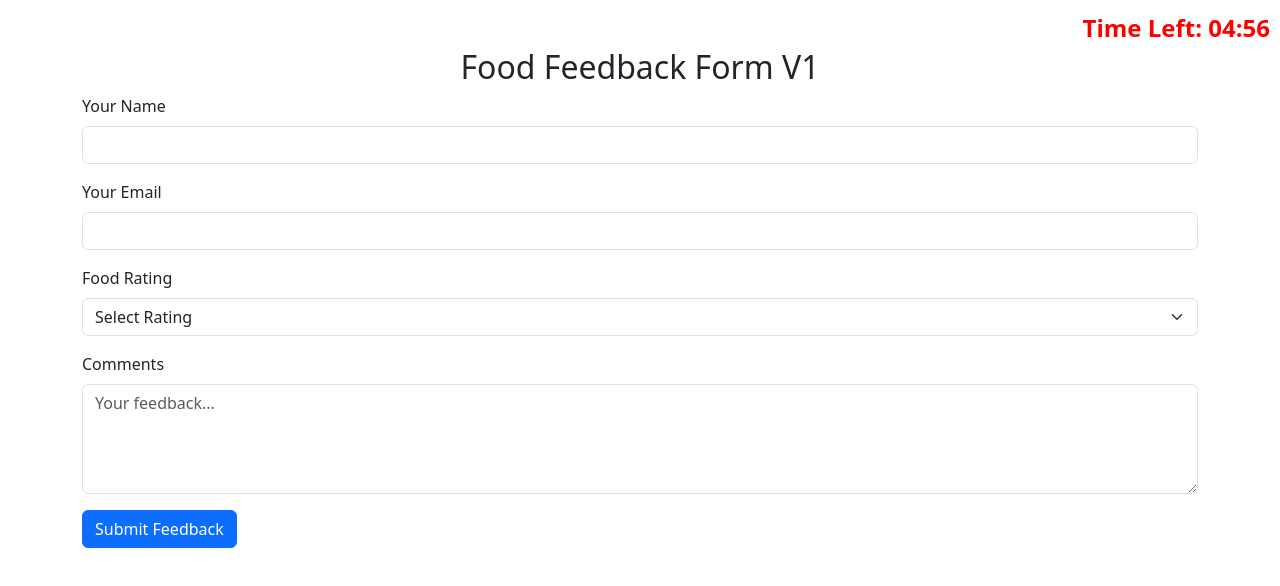
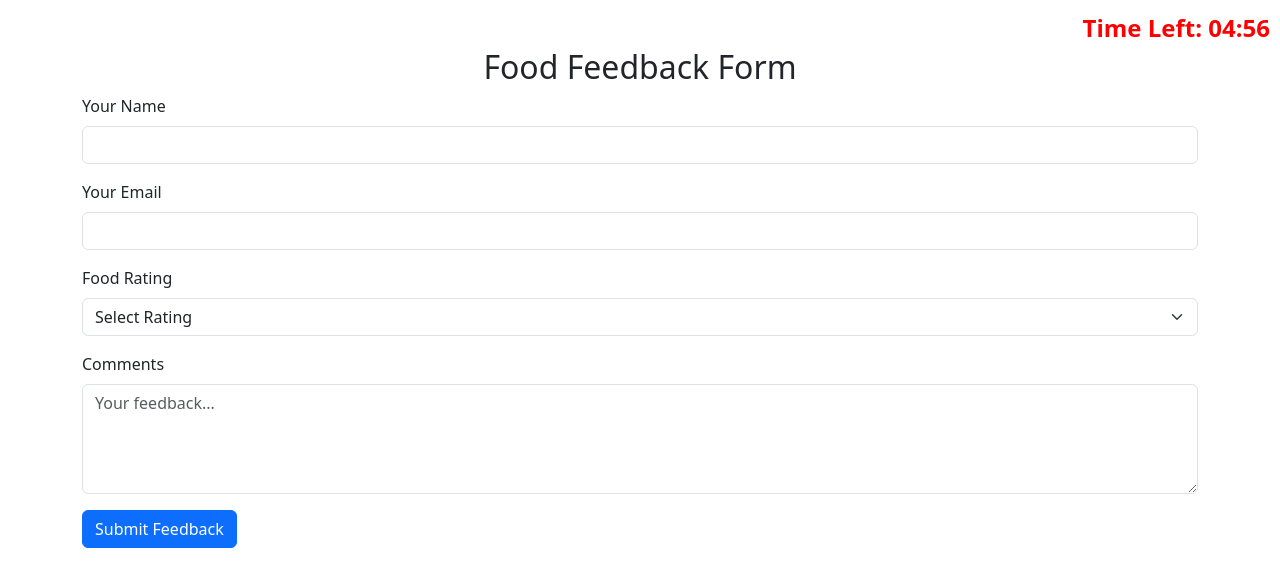
Before and after one commit to iamsureshrr/foodfeedback, a website: page index.html in a window 1280 px wide. Drawn offline with nearby package versions, Linux system fonts and the light colour scheme.

Commit message:
Add files via upload

```diff
--- a/index.html
+++ b/index.html
@@ -51,7 +51,7 @@
     <div id="timer">Time Left: 05:00</div> <!-- Timer will be updated dynamically -->
 
     <div class="container mt-5">
-        <h2 class="text-center">Food Feedback Form V1</h2>
+        <h2 class="text-center">Food Feedback Form</h2>
         <form id="feedbackForm">
             <!-- Name -->
             <div class="mb-3">
```
Also changed, not shown: package.json (+10 -7 lines).
